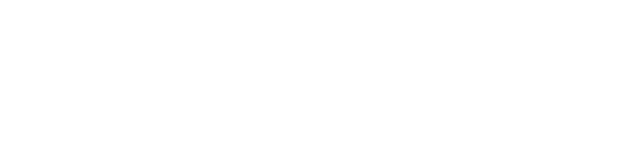
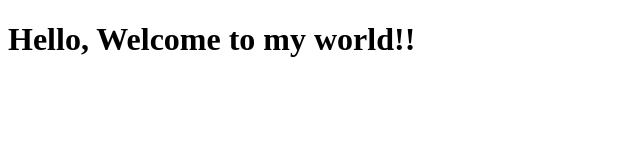
Before and after one commit to shyam0705/portfolio, a plain HTML site: page index.html in a window 1280 px wide. Shown: the whole page, without its empty margins (0-640 px from the left). Drawn offline with Linux system fonts and the light colour scheme.

Commit message:
Update index.html

```diff
--- a/index.html
+++ b/index.html
@@ -4,6 +4,8 @@
     <head>
         <title>Ayush Agarwal</title>
     </head>
+    <body>
+        <h1> Hello, Welcome to my world!!</h1>
     </body>
 
 </html>
```
